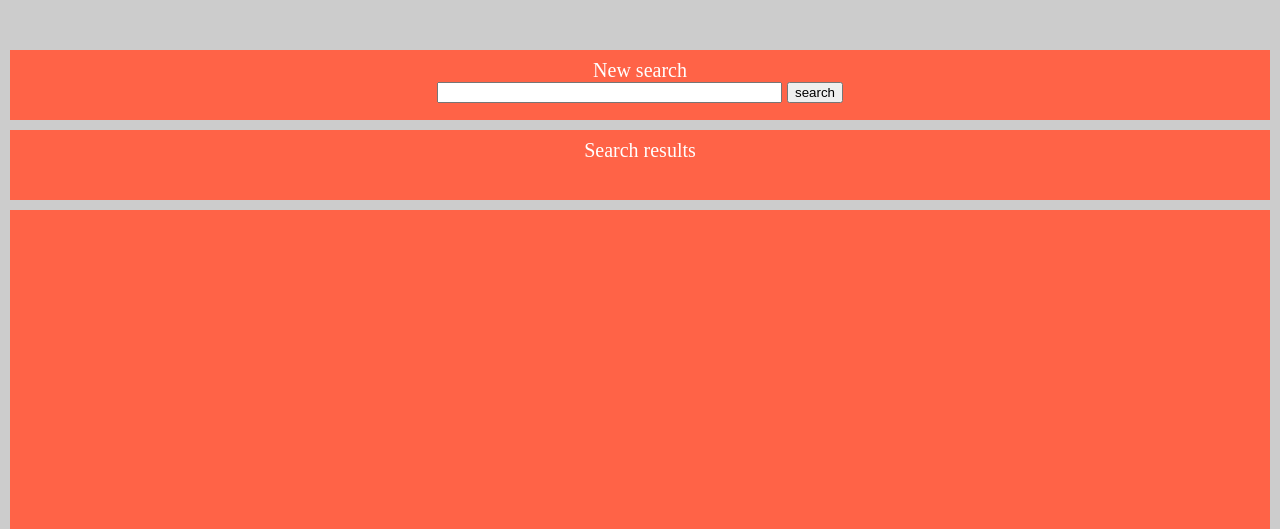
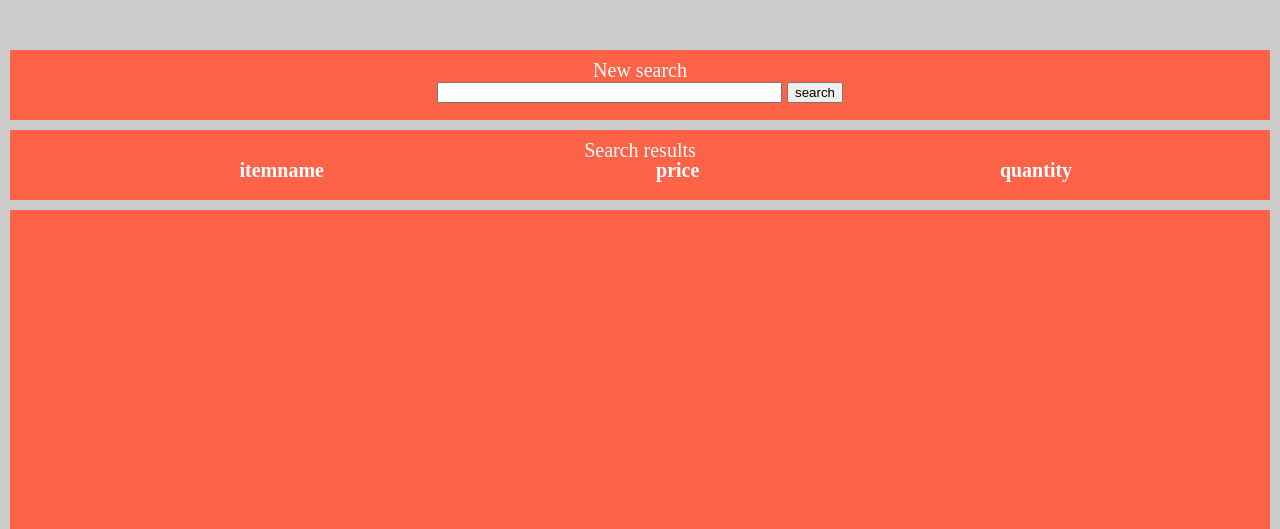
Before and after one commit to hyunouknam/ecommerce, a PHP site: page /project/searchresults.php in a window 1280 px wide. Shown: the part 60-589 px from the top of the page. Run offline with PHP 8.4, Linux system fonts and the light colour scheme; lists and menus that the app fills with data are empty.

Commit message:
search results with label

```diff
--- a/project/searchresults.php
+++ b/project/searchresults.php
@@ -33,6 +33,13 @@
 	echo "<div class ='wrapper'>";
 	echo "<div class='topclass'>";
 	echo "<p class='searchresults'>Search results </p>";
+	echo "<table style='width:100%'>";
+	echo "<tr>";
+	echo "<th>itemname</th>";
+	echo "<th>price</th>";
+	echo "<th>quantity</th>";
+	echo "</tr>";
+	echo "</table>";
 	echo "<style>";
 	echo ".topclass{background-color:tomato;color:white;height:50px;margin:10px;padding:10px;font-size:20px;text-align:center;vertical-align:middle;};";
 	echo "</style>";
@@ -54,12 +61,15 @@
 					$row['SellerId'],
 					$row['ItemId'],
 					$row['ItemName'],
-					$row['Quantity'],
-					$row['ReviewId'],
+					$row['TotalQuantity'],
 					$row['Price']
 				);
 				array_push($myData, $dataElement);
-				echo "<input type = 'checkbox' method='POST' name ='checkbox[]'.$count. value=$count />".$row['ItemName'].'   ' .$row['Price']."</br>";
+				echo "<input type = 'checkbox' method='POST' name ='checkbox[]'.$count. value=$count />".$row['ItemName'].' ' .$row['Price']. '  '.$row['TotalQuantity']."</br>";
+				echo "<style>";
+				echo "{}";
+				echo "</style>";
+
 				$count=$count+1;
 			 }while($row=mysqli_fetch_array($result));
 			echo "<input type='submit' name= 'addToCart' value='add to cart' >";
@@ -70,6 +80,7 @@
 			echo "No search products found";
 		}
 	}
+
 echo "<style>";
 echo ".resultsdive{display:block; background-color: tomato; height:300px; color: white; margin:10px; padding:10px; font-size:20px; text-align:center vertical-align:middle;autoscroll:true;}";
 echo "</styple>";
```
Also changed, not shown: project/addShoppingCart.php (+7 -7 lines).
